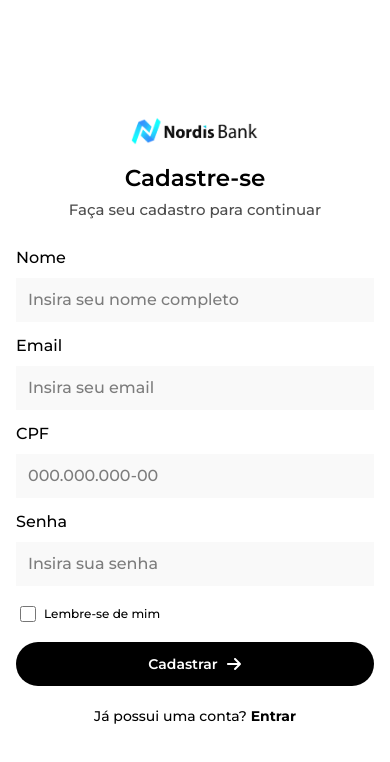
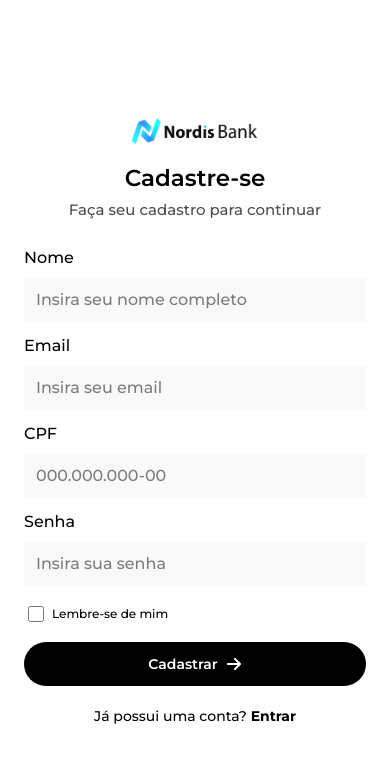
Before and after one commit to foxzinnx/NordisBank, a Next.js app: page /signup in a window 390 px wide. Shown: the top 762 px of the page. Built offline with nearby package versions, Linux system fonts and the light colour scheme; a web font is replaced by a local one.

Commit message:
Update: Sign In & Sign Up forms

```diff
--- a/src/components/auth/formsignin.tsx
+++ b/src/components/auth/formsignin.tsx
@@ -100,7 +100,7 @@ export const FormSignIn = () => {
         <div className="w-full flex flex-col lg:flex-row justify-between items-center">
             <div className="bg-[#EFF1F3] hidden lg:block w-full lg:w-1/2 max-h-screen overflow-hidden">
                 <Image
-                    src="/homem.jpg"
+                    src="/low-angle-man-using-smartphone-outdoors.jpg"
                     alt="Descrição da imagem"
                     width={1900}
                     height={1500}
@@ -108,7 +108,7 @@ export const FormSignIn = () => {
                 />
             </div>
 
-            <div className="w-full lg:w-1/2 h-screen bg-[#FFFFFF] flex justify-center items-center px-4 sm:px-6">
+            <div className="w-full lg:w-1/2 h-screen bg-[#FFFFFF] flex justify-center items-center px-6 sm:px-6">
                 <div className="flex flex-col gap-6 lg:gap-10 justify-center items-center w-full max-w-md">
                     <Image
                         src={"/black.png"}
--- a/src/components/auth/formsignup.tsx
+++ b/src/components/auth/formsignup.tsx
@@ -142,7 +142,7 @@ export const FormSignUp = () => {
                 />
             </div>
 
-            <div className="w-full lg:w-1/2 min-h-screen bg-[#FFFFFF] flex justify-center items-center px-4 sm:px-6 py-8">
+            <div className="w-full lg:w-1/2 min-h-screen bg-[#FFFFFF] flex justify-center items-center px-6 sm:px-6 py-8">
                 <div className="flex flex-col gap-4 justify-center items-center w-full max-w-md">
                     <Image
                         src={"/black.png"}
```
Also changed, not shown: public/6297040.jpg (added), 1 other file (tests, documents, lock files or other folders).
